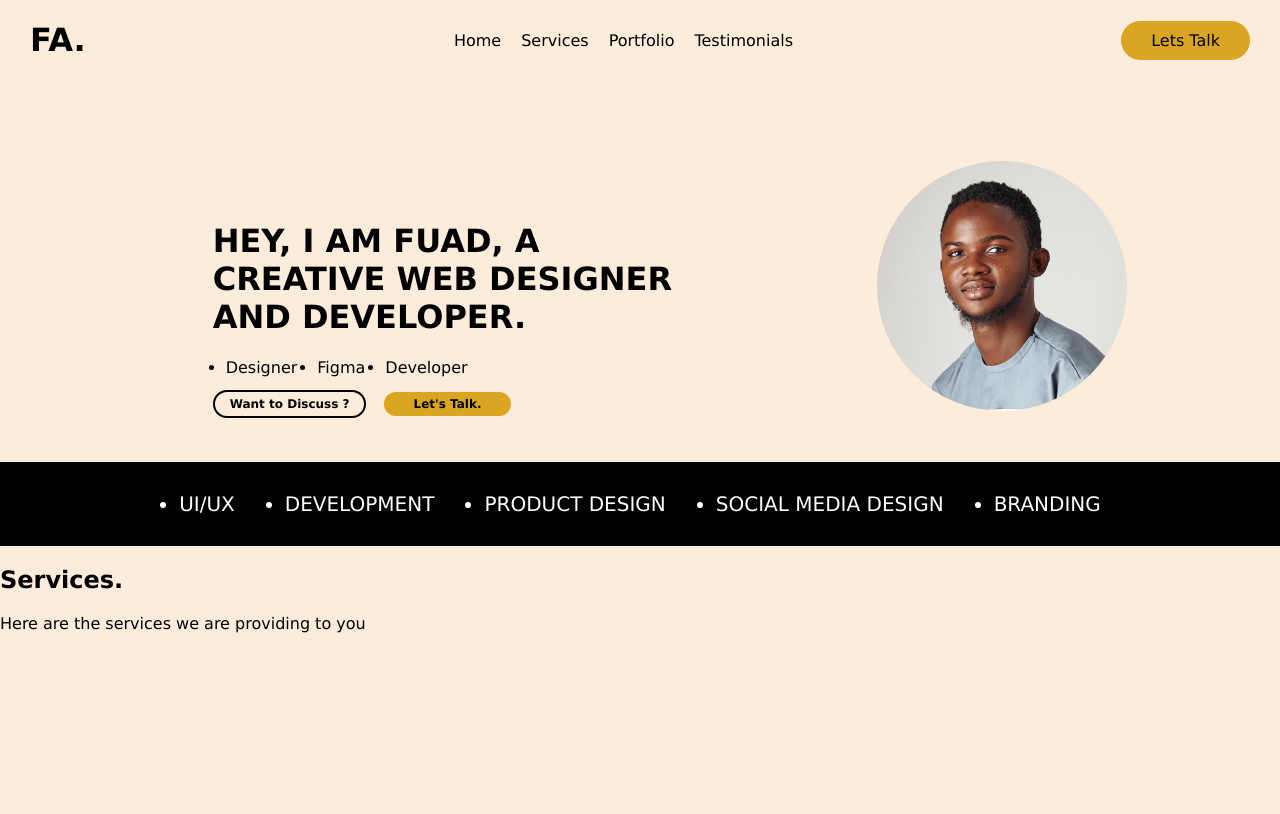
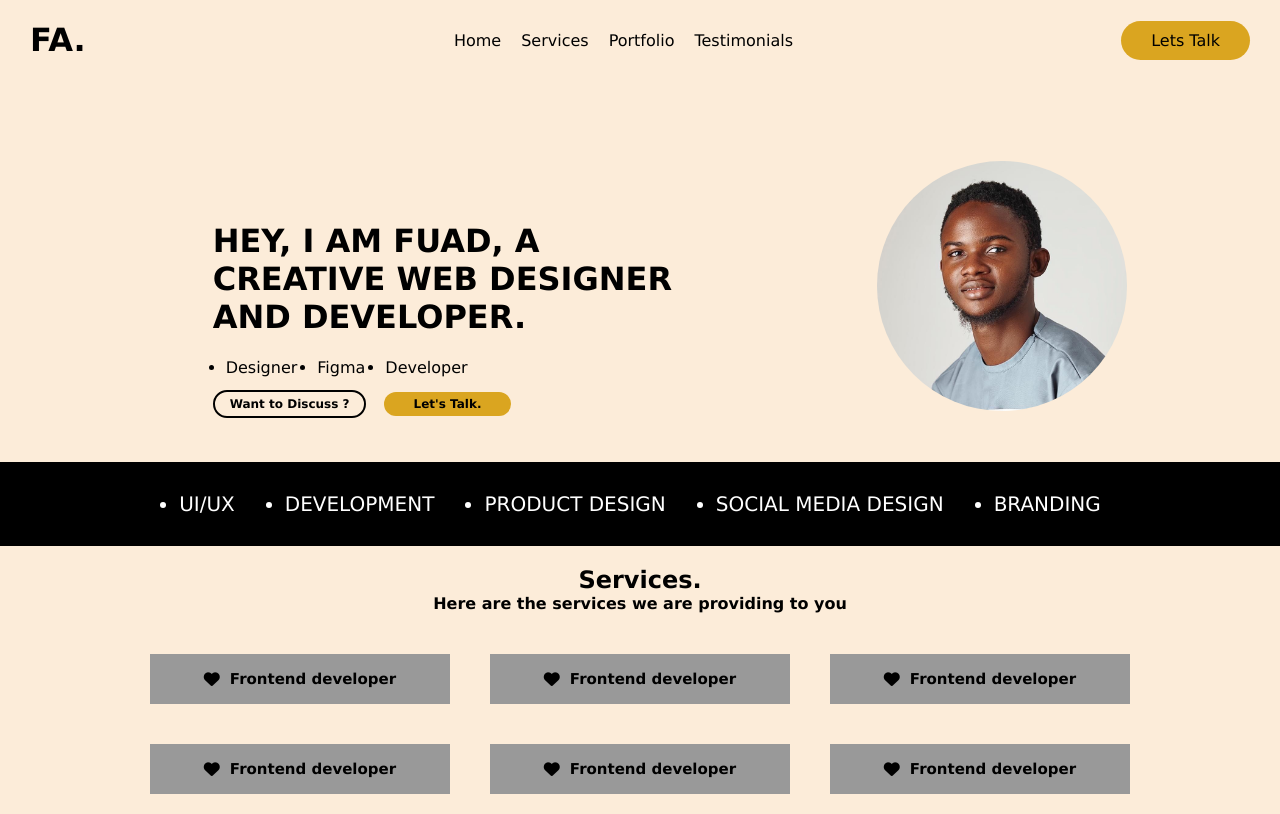
Before and after one commit to fuad1706/my-portfolio, a plain HTML site: page index.html in a window 1280 px wide. Drawn offline with Linux system fonts and the light colour scheme.

Commit message:
portfolio

```diff
--- a/index.html
+++ b/index.html
@@ -4,6 +4,8 @@
     <meta charset="UTF-8">
     <meta name="viewport" content="width=device-width, initial-scale=1.0">
     <link rel="stylesheet" href="styles.css">
+    <link rel="stylesheet" href="https://cdnjs.cloudflare.com/ajax/libs/font-awesome/6.0.0-beta3/css/all.min.css">
+
     <title>Portfolio</title>
 </head>
 <body>
@@ -33,6 +35,7 @@
         </div>
         <div class="avatar"></div>
         </div>
+
         <div class="middle-heading">
             <ul>
                 <li>UI/UX</li>
@@ -42,11 +45,50 @@
                 <li>BRANDING</li>
             </ul>
         </div>
-        <div class="services">
-            <h2>Services.</h2>
-            <p>Here are the services we are providing to you</p>
-            <div class="serv-container"></div>
-        </div>
+
+        <div class="service-content">
+
+            <div class="service-header">
+                <h2>Services.</h2>
+            <h4 style='margin-top: -20px;'>Here are the services we are providing to you</h4>
+            </div>
+
+
+            <div class="service-cards">
+                <div class="card">
+                    <i style="margin-right: 10px;" class="fas fa-heart"></i>
+                    <h1>Frontend developer</h1>
+                </div>
+                <div class="card">
+                    <i style="margin-right: 10px;" class="fas fa-heart"></i>
+                    <h1>Frontend developer</h1>
+                </div>
+                <div class="card">
+                    <i style="margin-right: 10px;" class="fas fa-heart"></i>
+                    <h1>Frontend developer</h1>
+                </div>
+            </div>
+
+
+            <div class="service-cards">
+                <div class="card">
+                    <i style="margin-right: 10px;" class="fas fa-heart"></i>
+                    <h1>Frontend developer</h1>
+                </div>
+                <div class="card">
+                    <i style="margin-right: 10px;" class="fas fa-heart"></i>
+                    <h1>Frontend developer</h1>
+                </div>
+                <div class="card">
+                    <i style="margin-right: 10px;" class="fas fa-heart"></i>
+                    <h1>Frontend developer</h1>
+                </div>
+            </div>
+
+
+
+            </div>
+
     </main>
 
 
--- a/styles.css
+++ b/styles.css
@@ -93,14 +93,33 @@ main > div > ul{
     font-size: 20px;
     font-weight: 500;
 }
-.main > .services{
+
+
+.service-content {
     display: flex;
-    justify-content: space-between;
+    flex-direction: column;
+    justify-content: center;
     align-items: center;
     text-align: center;
 }
-.main > .serv-container{
+
+.service-cards {
+    display: flex;
+    flex-direction: row;
+    align-items: center;
+    justify-content: space-evenly;
+}
+
+.card {
     width: 300px;
-    height: 200px;
-    background-color: #c0bcbc;
+    height: 50px;
+    background-color: #999;
+   margin: 20px;
+   display: flex;
+   align-items: center;
+   justify-content: center;
 }
+
+.card h1 {
+    font-size: 15px;
+}
```
